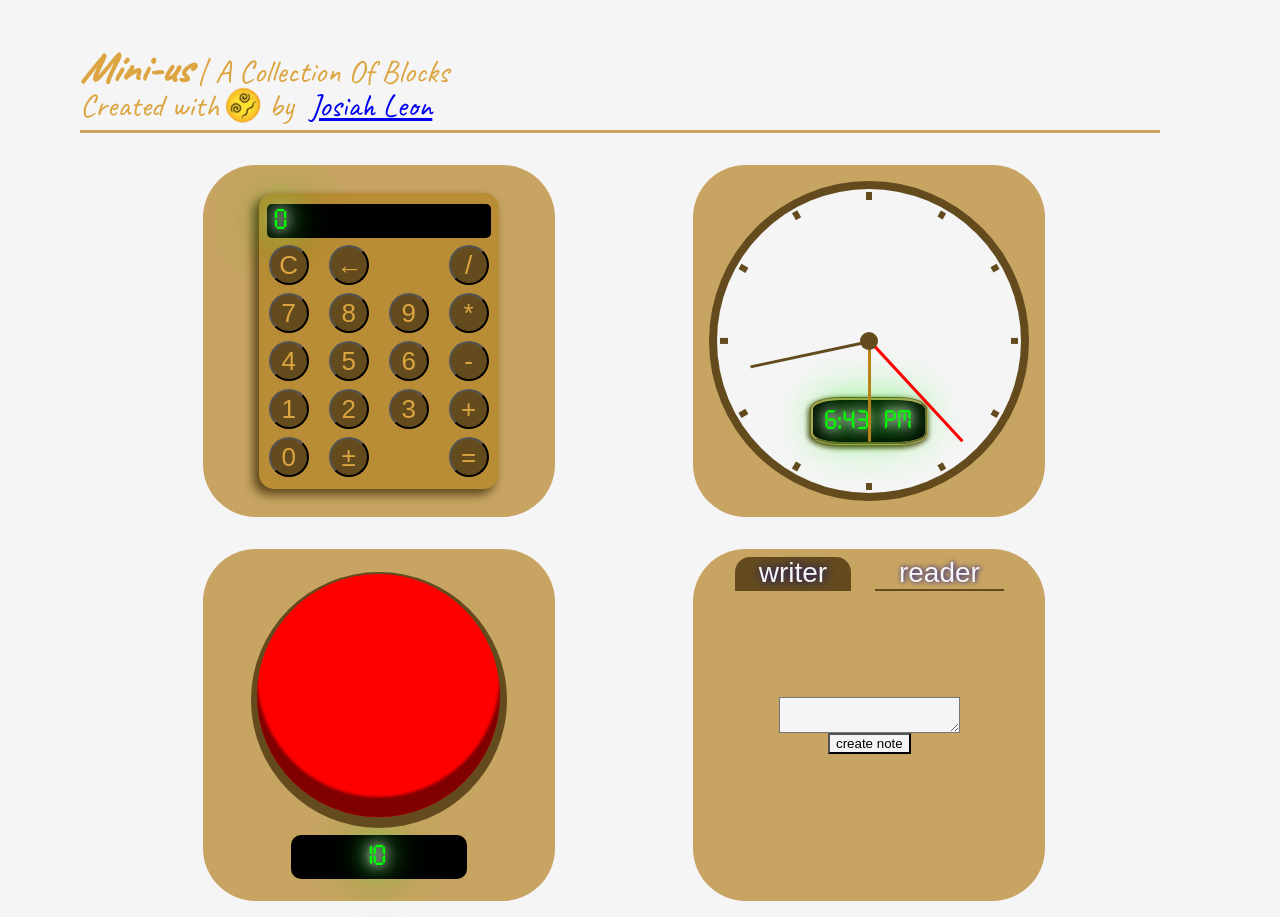
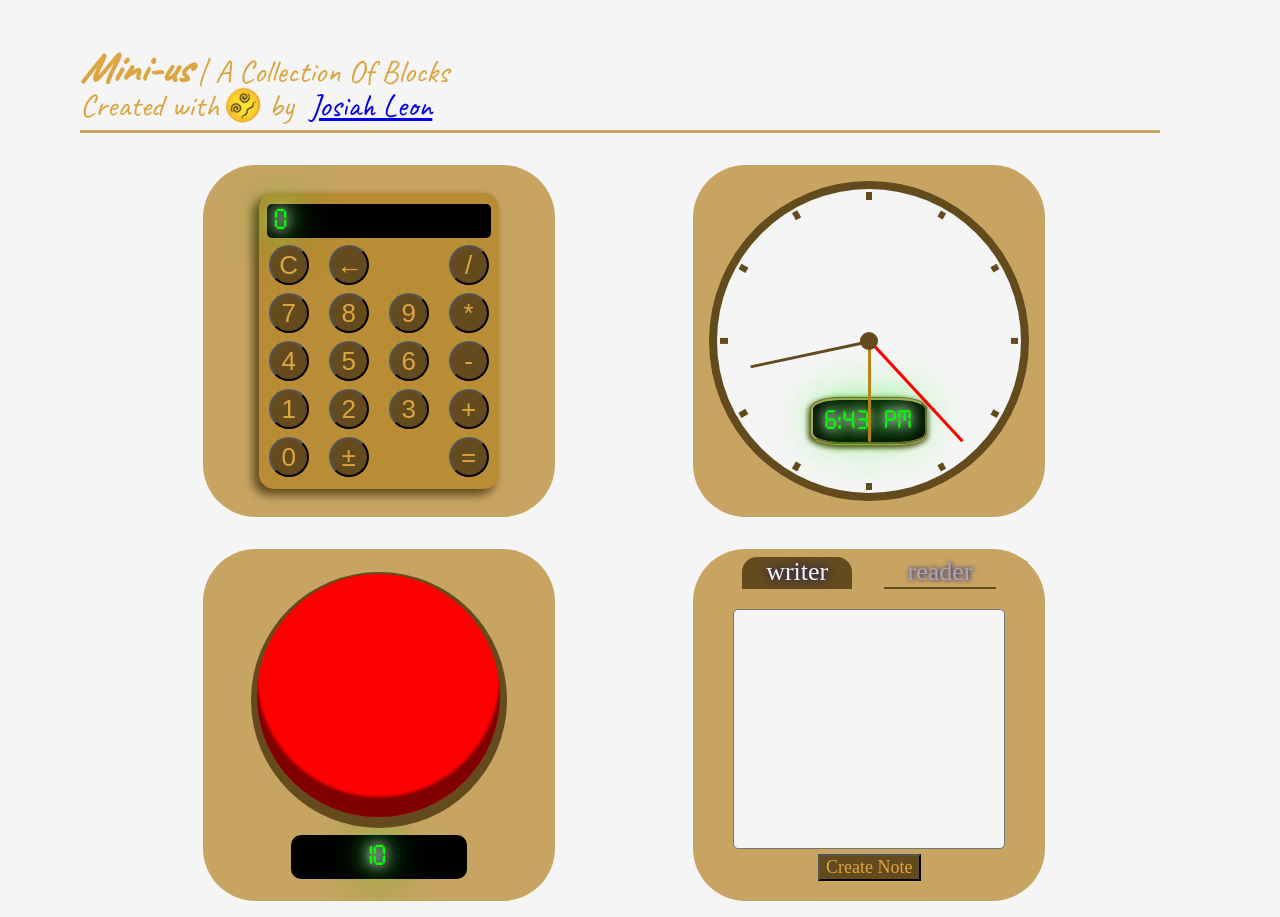
Before and after one commit to ROTBOW/mini-us, a React (Create React App) app: page / in a window 1280 px wide. Built offline with nearby package versions, Linux system fonts and the light colour scheme.

Commit message:
first iteration of the notes block

```diff
--- a/src/blocks/notes/notes.jsx
+++ b/src/blocks/notes/notes.jsx
@@ -1,32 +1,116 @@
-import React, {useState} from "react";
+import React, {useState, useEffect} from "react";
 import './notes.scss';
 
+const getNoteCount = () => {
+    let count = 0;
 
+    for (let i in localStorage) {
+        if (i.startsWith('notes')) {
+            count++;
+        }
+    }
+
+    return count;
+}
+
+const grabNotes = () => {
+    let notes = {};
+    for (let i in localStorage) {
+        if (i.startsWith('notes')) {
+            notes[i] = localStorage.getItem(i)
+        }
+    }
+
+    return notes;
+};
 
 const Notes = () => {
     const [mode, setMode] = useState('writer');
+    const [currNote, setCurrNote] = useState('notes-0');
+    const [writerText, setWriterText] = useState('');
+    const [notes, setNotes] = useState({});
 
     const handleModeChange = (e) => {
-        e.stopPropagation()
-        setMode(e.target.value)
+        e.stopPropagation();
+        if (e.target.value === 'reader' && Object.keys(notes).length === 0) { return };
+        setMode(e.target.value);
     };
 
+    const handleNewNote = (e) => {
+        e.stopPropagation();
+        e.preventDefault();
+
+        let count = getNoteCount()
+        localStorage.setItem(`notes-${count}`, writerText);
+        setMode(() => {
+            setCurrNote(`notes-${count}`);
+            setNotes(grabNotes());
+            setWriterText('');
+            return 'reader'
+        })
+
+    };
+
+    useEffect(() => {
+        setNotes(grabNotes());
+    }, []);
+
     const writer = (
-        <>
-        <textarea></textarea>
-        <button>create note</button>
-        </>
+        <div className="notes-writer">
+            <textarea defaultValue={writerText} onChange={e => setWriterText(e.target.value)} />
+            <button onClick={handleNewNote}>Create Note</button>
+        </div>
     );
 
+    const createReaderIdx = () => {
+        let idxs = [];
+        let idx = 1;
+
+        for (let i in notes) {
+            idxs.push(
+                <li
+                    key={i}
+                    onClick={()=>(setCurrNote(i))}
+                    className={currNote === i ? 'notes-active' : ''}
+                    >
+                    {idx}
+                </li>
+            );
+            idx++;
+        };
+
+        return idxs;
+    };
+
     const reader = (
-        <div>this is the reader</div>
+        <div className="notes-reader">
+            <ol>
+                {createReaderIdx()}
+            </ol>
+            <div>
+                {notes[currNote]}
+            </div>
+        </div>
     );
 
     return (
         <div className="notes-block">
             <div className="notes-header-buttons">
-                <button onClick={handleModeChange} value="writer" className={mode === 'writer' ? 'notes-active' : ''}>writer</button>
-                <button onClick={handleModeChange} value="reader" className={mode === 'reader' ? 'notes-active' : ''}>reader</button>
+                <button
+                    onClick={handleModeChange}
+                    value="writer"
+                    className={mode === 'writer' ? 'notes-active' : ''}
+                >writer</button>
+                <button
+                    onClick={handleModeChange}
+                    value="reader"
+                    className={
+                        `
+                            ${mode === 'reader' ? 'notes-active' : ''}
+                            ${Object.keys(notes).length === 0 ? 'notes-deactivate' : ''}
+                        `
+                    }
+                >reader</button>
             </div>
             {mode === 'writer' ? writer : reader}
         </div>
--- a/src/blocks/notes/notes.scss
+++ b/src/blocks/notes/notes.scss
@@ -3,7 +3,7 @@
 
 .notes-block {
     @include default-block;
-    flex-direction: column;
+    // flex-direction: column;
     position: relative;
 
     .notes-header-buttons {
@@ -27,7 +27,8 @@
             border-radius: 15px 15px 0 0;
             padding: 0 1.5rem 0 1.5rem;
 
-            font-size: 28px;
+            font-size: 26px;
+            font-family: cursive;
             text-shadow: darkblue 1px 0 5px;
 
             cursor: pointer;
@@ -37,7 +38,105 @@
                 background-color: $second-color-dark;
                 text-shadow: darkblue 1px 0 10px;
             }
+
+            &.notes-deactivate {
+                cursor: not-allowed;
+                color: darkgrey;
+            }
         }
     }
 
+    .notes-writer {
+        display: flex;
+        flex-direction: column;
+        align-items: center;
+
+        background-color: $second-color;
+
+        width: 85%;
+        height: 85%;
+        margin-top: 2.5rem;
+
+        textarea {
+            box-sizing: border-box;
+            resize: none;
+
+            font-family: cursive;
+            font-size: 18px;
+
+            background-color: whitesmoke;
+
+            width: 100%;
+            height: 90%;
+
+            border-radius: 5px;
+        }
+
+        button {
+            width: fit-content;
+            margin-top: 0.3rem;
+
+            background-color: $second-color-dark;
+
+            color: $main-color;
+            font-family: cursive;
+            font-size: 18px;
+
+        }
+    }
+
+    .notes-reader {
+        display: flex;
+
+        ol {
+            position: absolute;
+            left: 0;
+            top: 4rem;
+            overflow-y: hidden;
+
+            border-radius: 5px;
+
+            margin-left: 1.5rem;
+            height: 70%;
+
+            background-color: $second-color;
+            box-shadow: inset 0px -121px 90px -75px rgba(113, 92, 52, 0.75);
+
+            li {
+                border: 1px dotted $second-color-dark;
+                border-left: 2px solid $second-color-dark;
+                border-radius: 0 10px 10px 0;
+                padding: 0.5rem;
+
+                background-color: $second-color;
+                color: whitesmoke;
+
+                font-size: 18px;
+
+                cursor: pointer;
+                transition: all 500ms;
+                &.notes-active {
+                    background-color: $second-color-dark;
+                    text-shadow: darkblue 1px 0 10px;
+                }
+            }
+        }
+
+        div {
+            position: absolute;
+            top: 4rem;
+            left: 4rem;
+
+            font-family: cursive;
+            font-size: 18px;
+
+            background-color: whitesmoke;
+
+            padding: 0.3rem;
+
+            width: 15rem;
+            height: 67%;
+            border-radius: 5px;
+        }
+    }
 }
```
